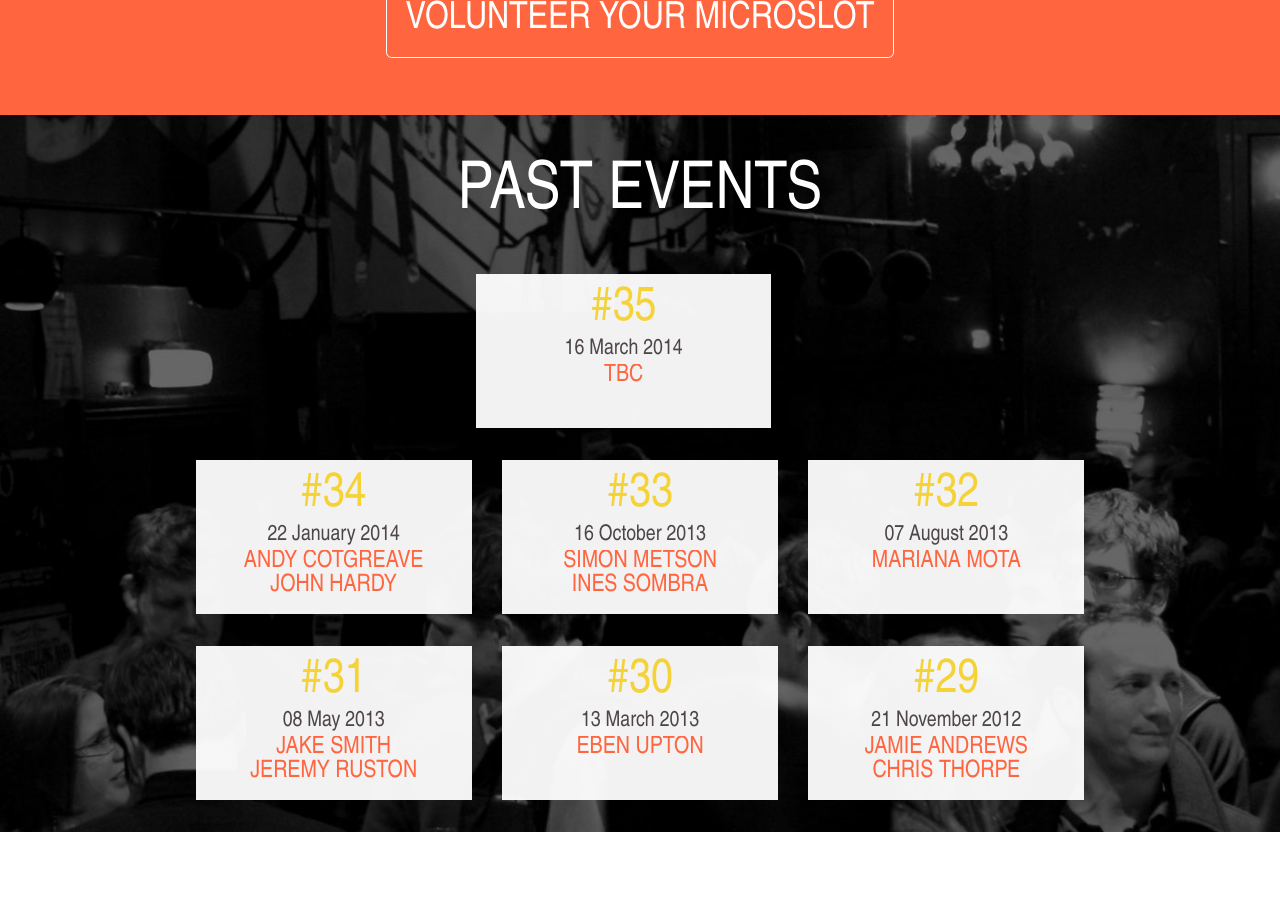
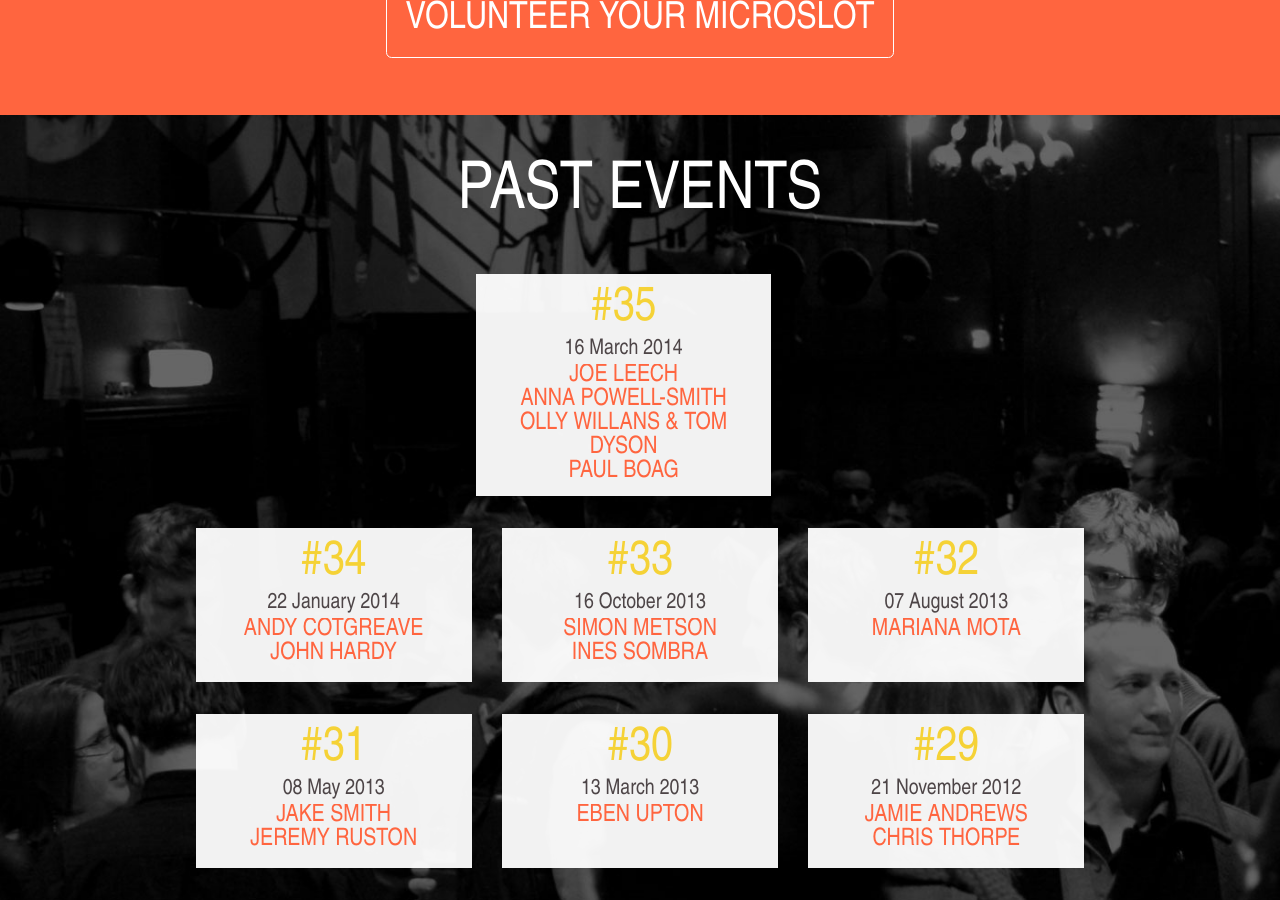
Before and after one commit to torchbox/ogn, a Jekyll site: the page built from _posts/2014-03-16-ogn35.markdown, in a window 1280 px wide and 900 px high, scrolled down 1660 px. Built offline with Jekyll 4.4.1, drawn with Linux system fonts in a browser that asks for light colours; nearby versions of some CDN libraries; Markdown is read by kramdown in place of the engine named in the settings; before the commit the page ends 2492 px from its top, so only the background shows below that.

Commit message:
Added keynoters for previous list of ogns

```diff
--- a/_posts/2014-03-16-ogn35.markdown
+++ b/_posts/2014-03-16-ogn35.markdown
@@ -23,7 +23,7 @@ geek_night_number: 35
 lanyrd_short_url: ctkzx
 
 # Keynoters
-keynoters: [TBC]
+keynoters: [Joe Leech, Anna Powell-Smith, Olly Willans & Tom Dyson, Paul Boag]
 ---
 
 <ul class="keynotes">
```
